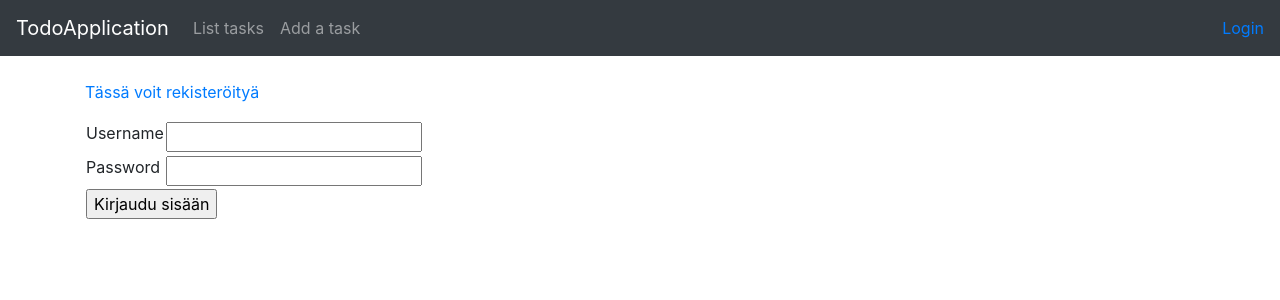
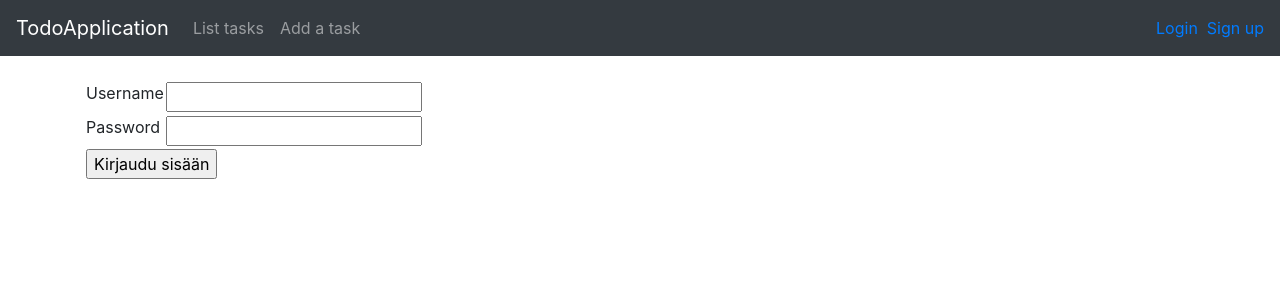
Before and after one commit to tn1995/bilelista, a Flask app: page /auth/login in a window 1280 px wide. Shown: the top 300 px of the page. Run offline with Flask 2, Linux system fonts and the light colour scheme; some libraries are stand-ins or nearby versions.

Commit message:
sivun ulkoasua siistitty

```diff
--- a/application/templates/auth/loginform.html
+++ b/application/templates/auth/loginform.html
@@ -28,7 +28,7 @@
 </form>
 <p>
 
-  <a href="{{ url_for('auth_signup') }}">Tässä voit rekisteröityä</a>
+
 </p>
 
 
--- a/application/templates/layout.html
+++ b/application/templates/layout.html
@@ -26,7 +26,8 @@
     {% if current_user.is_authenticated %}
     <a href="{{ url_for('auth_logout') }}">Hello {{ current_user.name }} -- Logout</a>
     {% else %}
-    <a href="{{ url_for('auth_login') }}">Login</a>
+    <a href="{{ url_for('auth_login') }}">Login &nbsp; </a>
+    <a href="{{ url_for('auth_signup') }}">Sign up</a>
     {% endif %}
         </div>
 </div>
```
